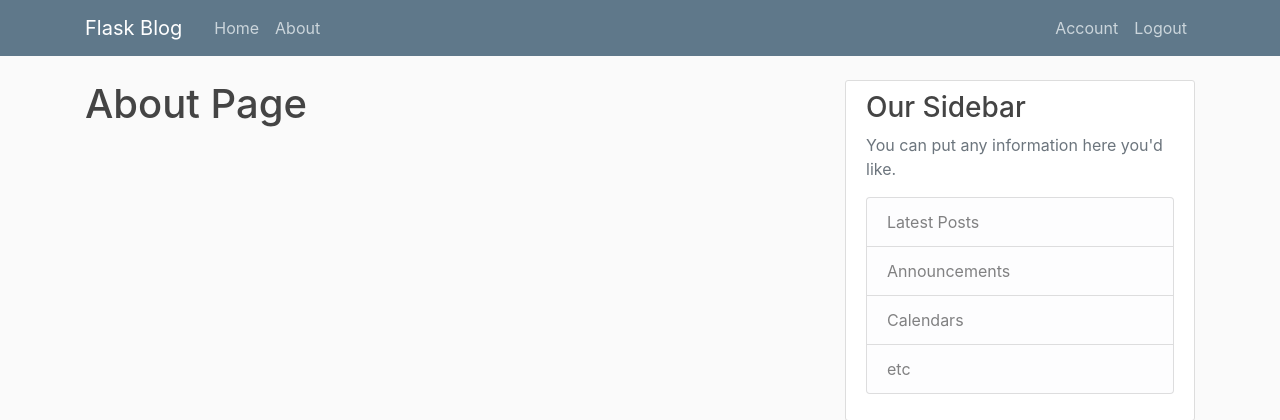
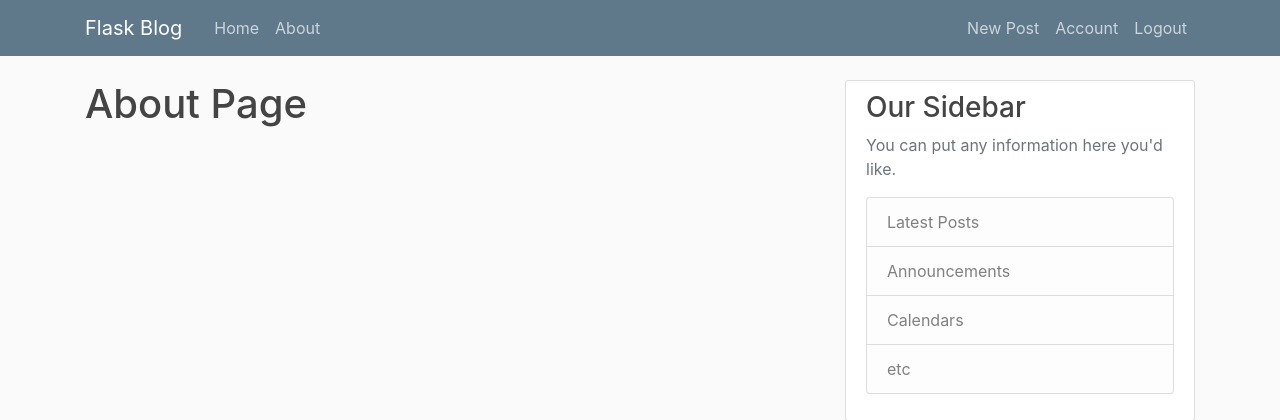
Before and after one commit to Jakub93-vim/TravelBlog, a Flask app: page /about in a window 1280 px wide. Shown: the top 420 px of the page. Run offline with Flask 2, Linux system fonts and the light colour scheme; a user stored in the database is signed in.

Commit message:
new post

```diff
--- a/travelblog/routes.py
+++ b/travelblog/routes.py
@@ -3,7 +3,7 @@ import secrets
 from PIL import Image
 from flask import render_template, url_for, flash, redirect, request
 from travelblog import app, db, bcrypt
-from travelblog.forms import RegistrationForm, LoginForm, UpdateAccountForm
+from travelblog.forms import RegistrationForm, LoginForm, UpdateAccountForm, PostForm
 from travelblog.models import User, Post
 from flask_login import login_user, current_user, logout_user, login_required
 
@@ -106,8 +106,12 @@ def account():
     return render_template('account.html',
             title = 'Account', image_file = image_file, form = form)
 
-@app.route('/post/new')
+@app.route('/post/new', methods=['GET', 'POST'])
 @login_required
 def new_post():
+    form = PostForm()
+    if form.validate_on_submit():
+        flash('Your post has been created!', 'success')
+        return redirect(url_for('home'))
     return render_template('create_post.html',
-            title = 'New Post', image_file = image_file, form = form)
+            title = 'New Post', form = form)
--- a/travelblog/templates/layout.html
+++ b/travelblog/templates/layout.html
@@ -33,6 +33,7 @@
 	        <!-- Navbar Right Side -->
 	        <div class="navbar-nav">
 	        	{% if current_user.is_authenticated %}
+	        		<a class="nav-item nav-link" href="{{ url_for ('new_post') }}">New Post</a>
 	        		<a class="nav-item nav-link" href="{{ url_for ('account') }}">Account</a>
 	        		<a class="nav-item nav-link" href="{{ url_for ('logout') }}">Logout</a>
 	        	{% else %}
```
